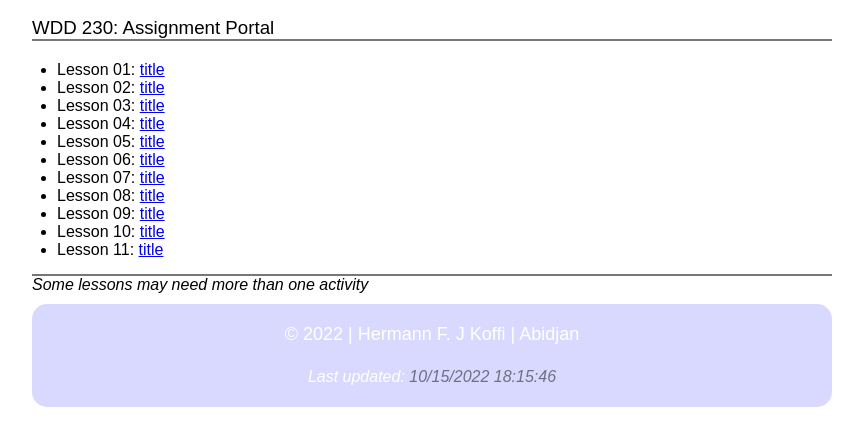
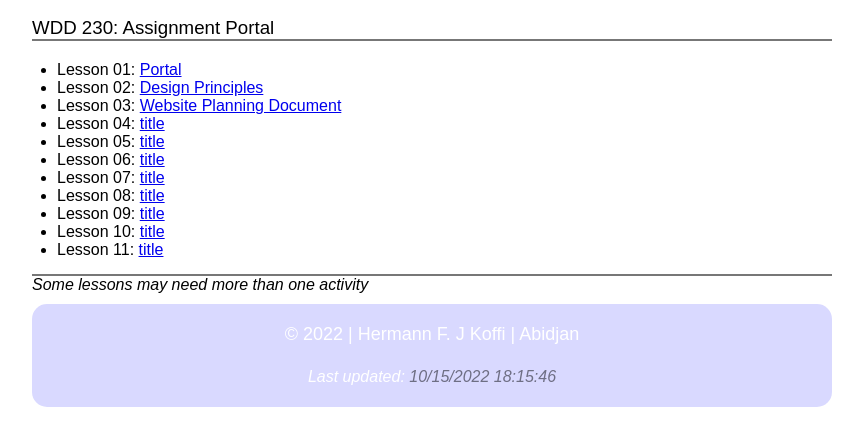
Before and after one commit to Jhermk/wdd_230, a plain HTML site: page index.html in a window 1280 px wide. Shown: the part 403-848 px from the top of the page, without its empty margins (208-1071 px from the left). Drawn offline with Linux system fonts and the light colour scheme.

Commit message:
Add files via upload

```diff
--- a/index.html
+++ b/index.html
@@ -1,5 +1,6 @@
 <!DOCTYPE html>
 <html lang="en-US">
+
 <head>
     <meta charset="UTF-8">
     <meta http-equiv="X-UA-Compatible" content="IE=edge">
@@ -9,6 +10,7 @@
     <link rel="description" href="Assignment_portal_Hermann_F._koff_BYUI_WDD_230_FALL_2022">
     <link rel="icon" href="https://cdn-icons-png.flaticon.com/512/4305/4305692.png">
 </head>
+
 <body>
     <div id="container">
         <header>
@@ -22,9 +24,9 @@
             <h3>WDD 230: Assignment Portal</h3>
 
             <ul>
-                <li>Lesson 01: <a href="#">title</a></li>
-                <li>Lesson 02: <a href="lesson2/design-principles.html">title</a></li>
-                <li>Lesson 03: <a href="lesson3/index.html"">title</a></li>
+                <li>Lesson 01: <a href="#">Portal</a></li>
+                <li>Lesson 02: <a href="lesson2/design-principles.html">Design Principles</a></li>
+                <li>Lesson 03: <a href="lesson3/index.html">Website Planning Document</a></li>
                 <li>Lesson 04: <a href="#">title</a></li>
                 <li>Lesson 05: <a href="#">title</a></li>
                 <li>Lesson 06: <a href="#">title</a></li>
```
